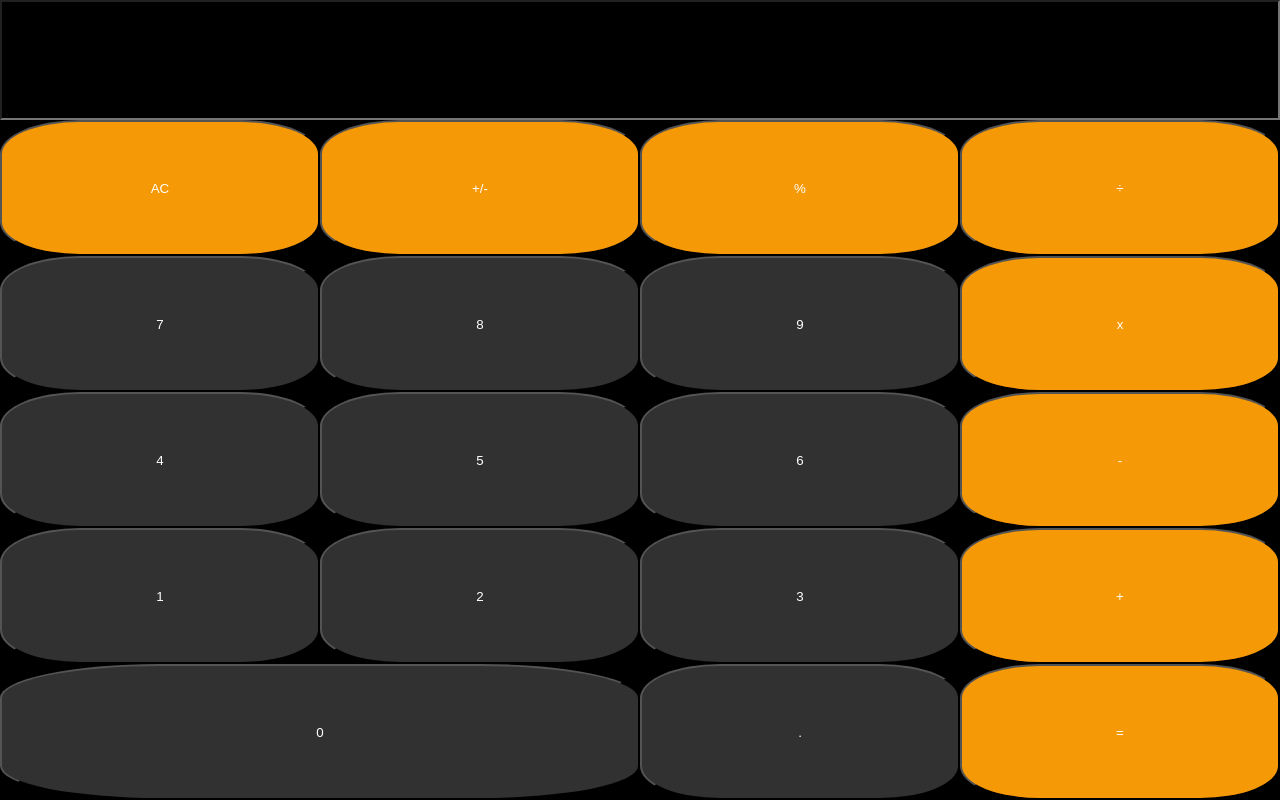
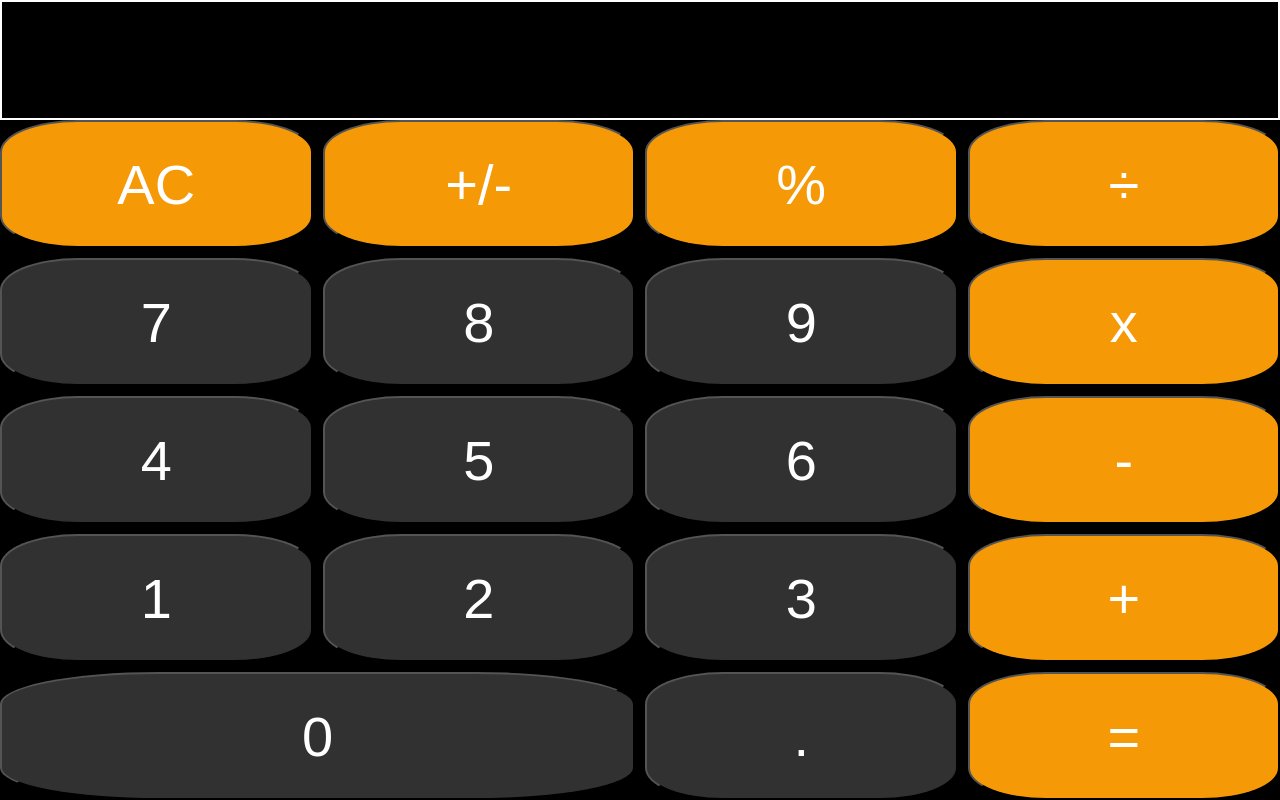
Before and after one commit to JayBuckby/calculator-challenge, a plain HTML site: page index.html in a window 1280 px wide. Both pictures are taken after a click on the button "AC". Drawn offline with Linux system fonts and the light colour scheme.

Commit message:
Created display and event listener

```diff
--- a/index.html
+++ b/index.html
@@ -9,32 +9,32 @@
   </head>
   <body>
     <div>
-      <input class="display" />
+      <div class="display"></div>
     </div>
     <div class="buttons">
       <button class="numbers greyButtons" id="btn1">0</button>
-      <button class="operations greyButtons" id="btn2">.</button>
+      <button class="operators greyButtons" id="btn2">.</button>
       <button class="equals orangeButtons" id="btn3">=</button>
 
       <button class="numbers greyButtons" id="btn4">1</button>
       <button class="numbers greyButtons" id="btn5">2</button>
       <button class="numbers greyButtons" id="btn6">3</button>
-      <button class="operations orangeButtons" id="btn7">+</button>
+      <button class="operators orangeButtons" id="btn7">+</button>
 
       <button class="numbers greyButtons" id="btn8">4</button>
       <button class="numbers greyButtons" id="btn9">5</button>
       <button class="numbers greyButtons" id="btn10">6</button>
-      <button class="operations orangeButtons" id="btn11">-</button>
+      <button class="operators orangeButtons" id="btn11">-</button>
 
       <button class="numbers greyButtons" id="btn12">7</button>
       <button class="numbers greyButtons" id="btn13">8</button>
       <button class="numbers greyButtons" id="btn14">9</button>
-      <button class="operations orangeButtons" id="btn15">x</button>
+      <button class="operators orangeButtons" id="btn15">x</button>
 
       <button class="delete orangeButtons" id="btn16">AC</button>
       <button class="positiveNegative orangeButtons" id="btn17">+/-</button>
-      <button class="operations orangeButtons" id="btn18">%</button>
-      <button class="operations orangeButtons" id="btn19">÷</button>
+      <button class="operators orangeButtons" id="btn18">%</button>
+      <button class="operators orangeButtons" id="btn19">÷</button>
     </div>
 
     <script src="./script/script.js"></script>
--- a/script/script.js
+++ b/script/script.js
@@ -1,4 +1,22 @@
-const numbers = document.querySelectorAll("numbers");
-const operations = document.querySelector("operations");
-const equals = document.querySelector("equals");
-const positiveNegative = document.querySelector("positiveNegative");
+const numbers = Array.from(document.querySelectorAll(".numbers"));
+const operators = Array.from(document.querySelectorAll(".operators"));
+const equals = document.querySelector(".equals");
+const clear = document.querySelector(".delete");
+const positiveNegative = document.querySelector(".postiveNegative");
+const display = document.querySelector(".display");
+
+numbers.forEach((button) => {
+  button.addEventListener("click", () => {
+    display.innerHTML += button.innerHTML;
+  });
+});
+
+operators.forEach((button) => {
+  button.addEventListener("click", () => {
+    display.innerHTML += button.innerHTML;
+  });
+});
+
+clear.addEventListener("click", () => {
+  return (display.innerHTML = "");
+});
--- a/styles/_base.scss
+++ b/styles/_base.scss
@@ -5,4 +5,5 @@
   margin: 0;
   box-sizing: border-box;
   background-color: $color-black;
+  color: $color-white;
 }
--- a/styles/_components.scss
+++ b/styles/_components.scss
@@ -1,25 +1,33 @@
 @use "./variables" as *;
 
 .display {
-    width: 100vw;
-    height: 15vh;
-
+  width: 100vw;
+  height: 15vh;
+  font-family: $text-primary;
+  font-size: 5rem;
+  border: 2px solid white;
+  display: flex;
+  justify-content: end;
+  align-items: flex-end;
 }
 
-
-
 .buttons {
-
-    :active {
-    box-shadow: 0 0.75px #666;
-    transform: translateY(.5px);
+  :hover {
+    cursor: pointer;
+    opacity: 50%;
+  }
+  :active {
+    box-shadow: 0 1.5px rgb(255, 255, 255);
+    transform: translateY(0.5px);
   }
   width: 100vw;
   height: 85vh;
+
   display: grid;
   grid-template-columns: repeat(4, 1fr);
   grid-template-rows: repeat(5, 1fr);
-
+  grid-row-gap: 10px;
+  grid-column-gap: 10px;
 
   #btn1 {
     grid-area: 5 / 1 / 6 / 3;
@@ -81,12 +89,13 @@
   .greyButtons {
     background-color: $color-grey;
     color: $color-white;
+    font-size: 3.5rem;
     border-radius: 25%;
   }
   .orangeButtons {
     background-color: $color-orange;
     color: $color-white;
+    font-size: 3.5rem;
     border-radius: 25%;
   }
-
 }
```
Also changed, not shown: styles/main.css, 1 other file.
